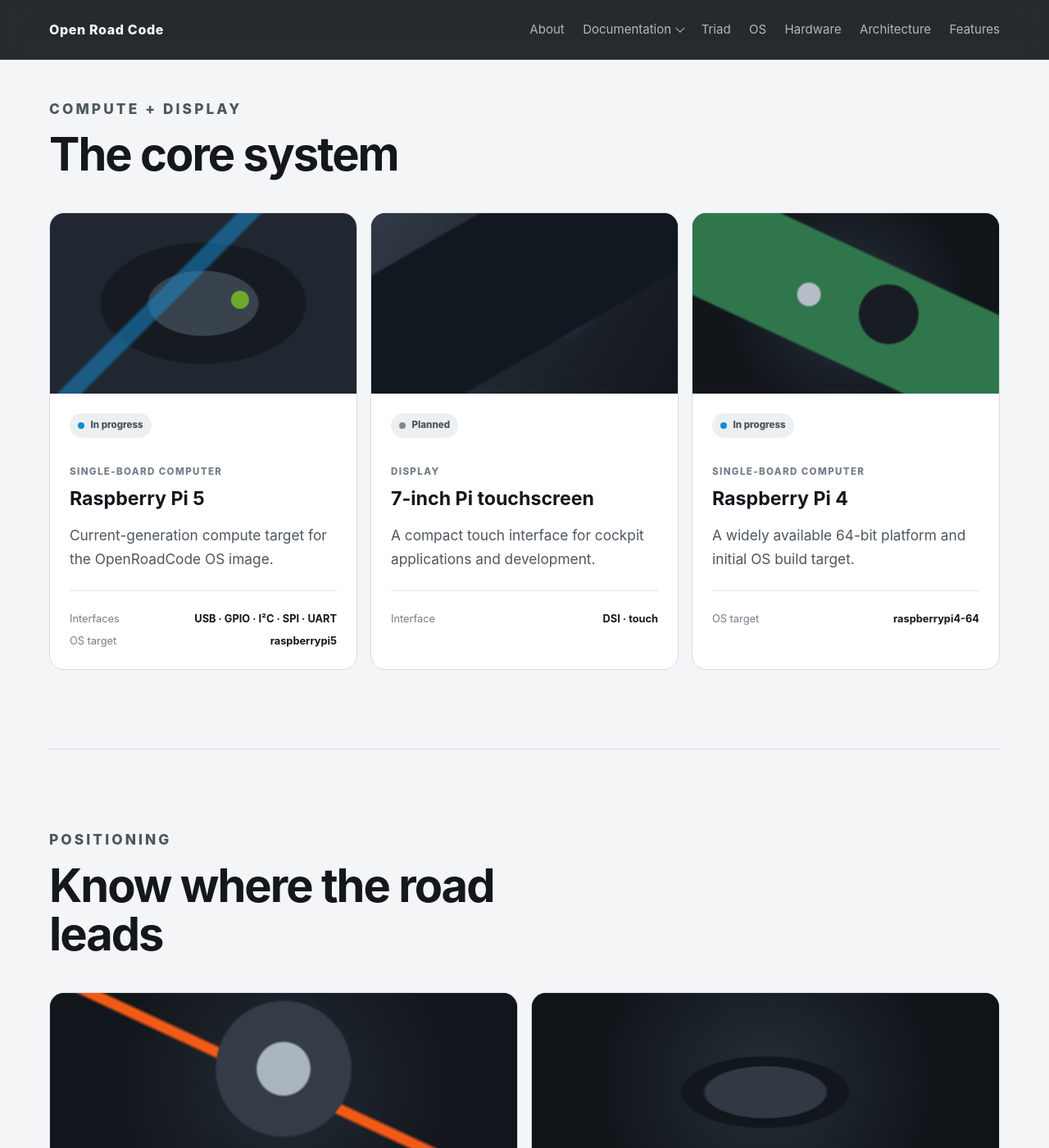
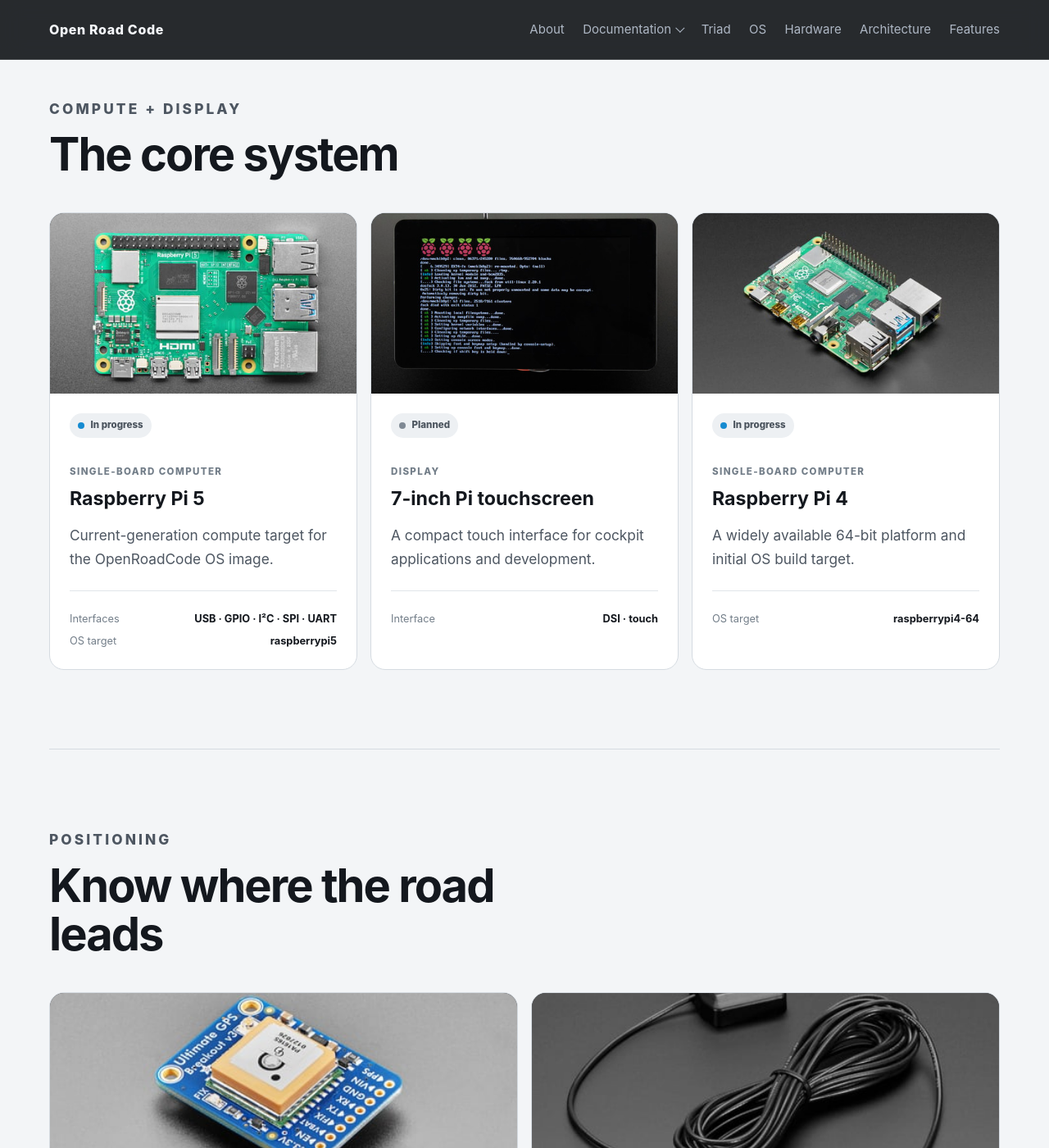
Before and after one commit to markisrt4/openroadcode-site, a Jekyll site: the page built from hardware.html, in a window 1280 px wide and 1400 px high, scrolled down 772 px. Shown: the whole window at 82% size. Built offline with Jekyll 4.4.1, drawn with Linux system fonts in a browser that asks for light colours; some of the changed text lies outside the part shown.

Commit message:
New images added to the site

```diff
--- a/_config.yml
+++ b/_config.yml
@@ -11,6 +11,7 @@
   - Doxyfile
   - README.md
   - LICENSE
+  - vendor
 
 collections:
   docs:
--- a/assets/css/main.css
+++ b/assets/css/main.css
@@ -352,59 +352,38 @@
   display: block;
   min-height: 260px;
   background-color: #202731;
-  background-image:
-    radial-gradient(circle at 62% 48%, rgba(132, 206, 31, 0.72) 0 4%, transparent 4.5%),
-    linear-gradient(135deg, transparent 38%, rgba(22, 139, 209, 0.52) 39% 43%, transparent 44%),
-    radial-gradient(ellipse at center, #39434e 0 25%, #161b22 26% 47%, transparent 48%);
+  background-image: url("../images/hardware/raspberry-pi-5.jpg");
+  background-position: center;
+  background-repeat: no-repeat;
+  background-size: cover;
 }
 
 .hardware-tile__media--gps {
-  background-image:
-    radial-gradient(circle at 50% 42%, #aab5bf 0 10%, #333c47 11% 26%, transparent 27%),
-    linear-gradient(25deg, transparent 48%, var(--orange) 49% 51%, transparent 52%),
-    radial-gradient(circle at center, #242b34, #12161c 68%);
+  background-image: url("../images/hardware/gps-receiver.jpg");
 }
 
 .hardware-tile__media--sdr {
-  background-image:
-    linear-gradient(90deg, transparent 18%, #202832 19% 24%, #8c98a3 25% 64%, #222a33 65% 72%, transparent 73%),
-    linear-gradient(12deg, transparent 48%, var(--blue) 49% 51%, transparent 52%),
-    radial-gradient(circle at center, #252e38, #11151a 70%);
+  background-image: url("../images/hardware/usb-sdr.jpg");
 }
 
 .hardware-tile__media--screen {
-  background-image:
-    linear-gradient(150deg, transparent 17%, #111820 18% 65%, transparent 66%),
-    radial-gradient(circle at 60% 42%, rgba(22, 139, 209, 0.8), transparent 25%),
-    linear-gradient(120deg, #303945, #12161c);
+  background-image: url("../images/hardware/touch-display.jpg");
 }
 
 .hardware-tile__media--pi4 {
-  background-image:
-    radial-gradient(circle at 38% 45%, #b5bec6 0 5%, transparent 6%),
-    radial-gradient(circle at 64% 56%, #181d23 0 13%, transparent 14%),
-    linear-gradient(25deg, transparent 30%, #30764c 31% 68%, transparent 69%),
-    radial-gradient(circle at center, #27303a, #11151a 68%);
+  background-image: url("../images/hardware/raspberry-pi-4.jpg");
 }
 
 .hardware-tile__media--antenna {
-  background-image:
-    radial-gradient(ellipse at 50% 55%, #313a44 0 18%, #12171d 19% 25%, transparent 26%),
-    radial-gradient(circle at center, #252e37, #101419 70%);
+  background-image: url("../images/hardware/gps-antenna.jpg");
 }
 
 .hardware-tile__media--i2c {
-  background-image:
-    repeating-linear-gradient(90deg, transparent 0 9%, rgba(241, 90, 22, 0.5) 10% 11%, transparent 12% 20%),
-    linear-gradient(25deg, transparent 30%, #276348 31% 68%, transparent 69%),
-    radial-gradient(circle at center, #26303a, #101419 68%);
+  background-image: url("../images/hardware/i2c-sensor.jpg");
 }
 
 .hardware-tile__media--controls {
-  background-image:
-    radial-gradient(circle at 50% 48%, #8e99a3 0 11%, #242b33 12% 18%, transparent 19%),
-    linear-gradient(25deg, transparent 35%, #28313a 36% 65%, transparent 66%),
-    radial-gradient(circle at center, #242d37, #101419 70%);
+  background-image: url("../images/hardware/rotary-encoder.jpg");
 }
 
 .hardware-tile__copy {
--- a/hardware.html
+++ b/hardware.html
@@ -160,6 +160,10 @@
         setup guides, and verified combinations can be added as each part is
         tested on the rig.
       </p>
+      <p class="hardware-photo-credit">
+        Product photography from
+        <a href="https://www.adafruit.com/" rel="noopener">Adafruit Industries</a>.
+      </p>
     </aside>
   </div>
 </section>
```
Also changed, not shown: Gemfile.lock (added), assets/images/hardware/gps-antenna.jpg (added), assets/images/hardware/gps-receiver.jpg (added), assets/images/hardware/i2c-sensor.jpg (added), assets/images/hardware/raspberry-pi-4.jpg (added), assets/images/hardware/raspberry-pi-5.jpg (added), assets/images/hardware/rotary-encoder.jpg (added), assets/images/hardware/touch-display.jpg (added), assets/images/hardware/usb-sdr.jpg (added).
